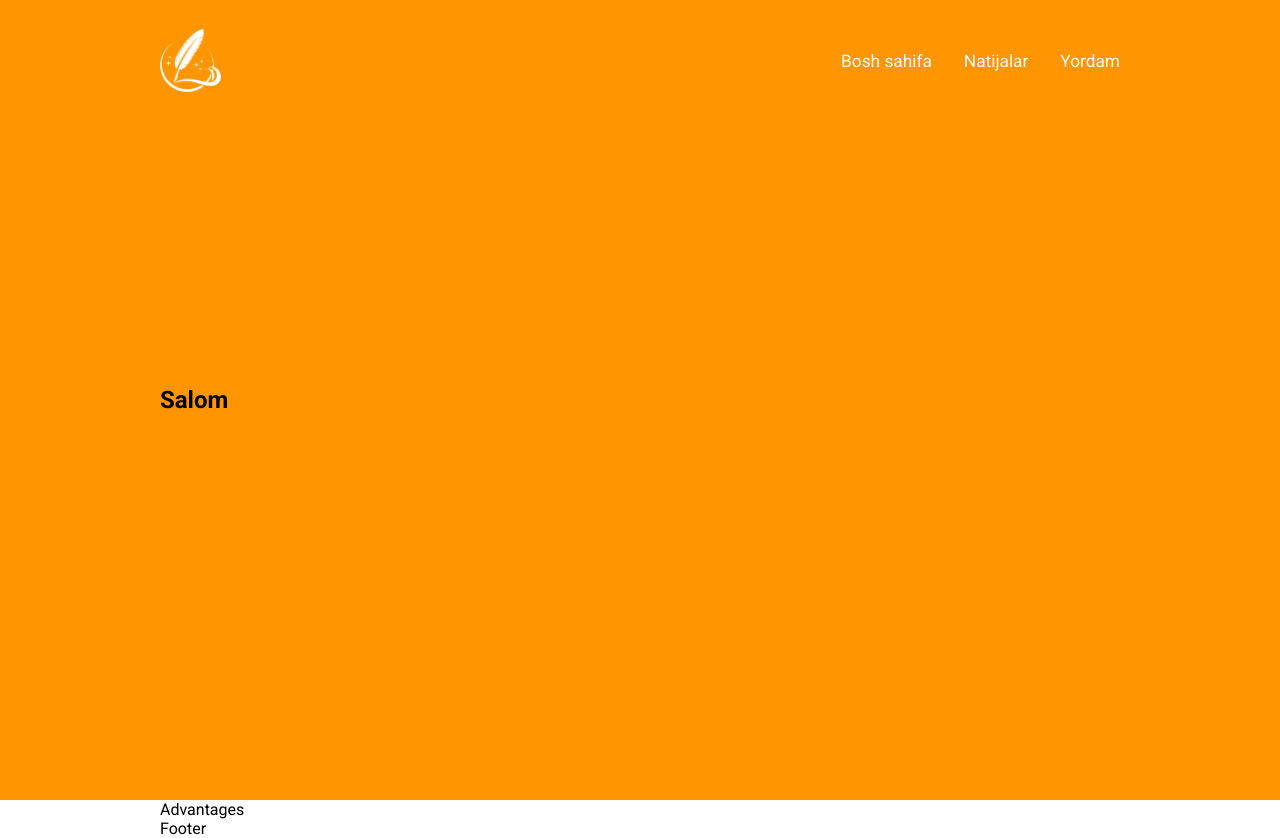
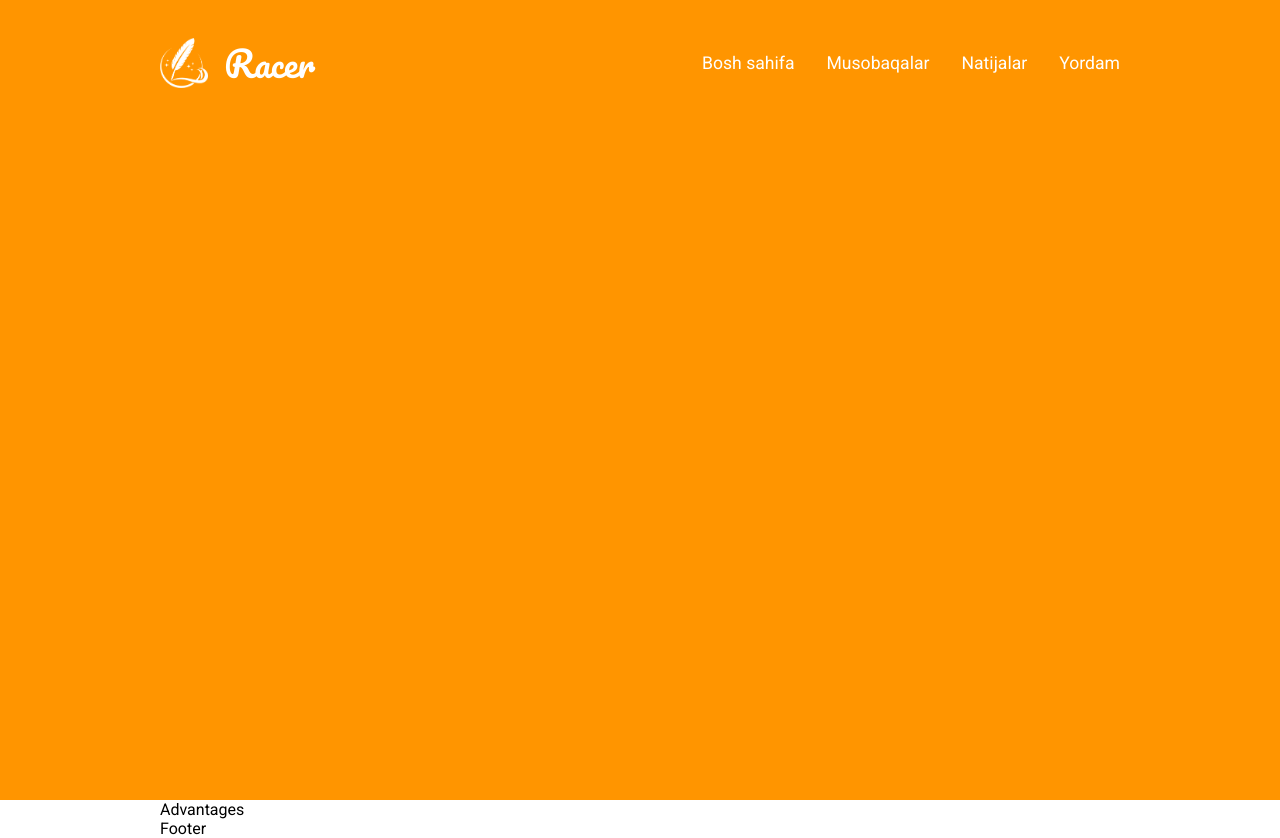
Before and after one commit to Sardorbek0731/writer-racing, a React (Vite) app: page / in a window 1280 px wide. Built offline with nearby package versions, Linux system fonts and the light colour scheme.

Commit message:
changed logo and added competition files

```diff
--- a/src/App.css
+++ b/src/App.css
@@ -1,5 +1,10 @@
 /* Google Fonts */
+
+/* Roboto */
 @import url("https://fonts.googleapis.com/css2?family=Roboto:ital,wght@0,100;0,300;0,400;0,500;0,700;0,900;1,100;1,300;1,400;1,500;1,700;1,900&display=swap");
+
+/* Pacifico */
+@import url('https://fonts.googleapis.com/css2?family=Inter:ital,opsz,wght@0,14..32,100..900;1,14..32,100..900&family=Pacifico&display=swap');
 
 /* General */
 * {
--- a/src/App.tsx
+++ b/src/App.tsx
@@ -6,6 +6,7 @@ import { BrowserRouter, Routes, Route } from "react-router-dom";
 
 // Pages
 import Home from "./pages/home/Home";
+import Competition from "./pages/competition/Competition";
 import History from "./pages/history/History";
 import Help from "./pages/help/Help";
 
@@ -22,6 +23,7 @@ function App(): JSX.Element {
 
       <Routes>
         <Route path="/" element={<Home />} />
+        <Route path="/competition" element={<Competition />} />
         <Route path="/history" element={<History />} />
         <Route path="/help" element={<Help />} />
       </Routes>
--- a/src/components/header/Header.css
+++ b/src/components/header/Header.css
@@ -3,20 +3,27 @@ header {
   top: 0;
   left: 0;
   right: 0;
-  padding: 1.8rem 0;
-  background-color: rgb(255, 149, 0);
+  padding: 2rem 0;
 }
 
-.logo {
-  width: 3.8rem;
+.logo img {
+  width: 3rem;
   height: auto;
+  margin-right: 1rem;
+}
+
+.logo h1 {
+  font-size: 2.2rem;
+  color: white;
+  font-weight: 400;
+  font-family: "Pacifico", cursive;
 }
 
 .navbar a {
   margin-right: 2rem;
   color: white;
   font-weight: 400;
-  font-size: 1.08rem;
+  font-size: 1.1rem;
 }
 
 .navbar a:last-child {
--- a/src/components/header/Header.tsx
+++ b/src/components/header/Header.tsx
@@ -11,10 +11,14 @@ function Header(): JSX.Element {
   return (
     <header>
       <div className="container flex alignCenter justifyBetween">
-        <img src={logo} className="logo" alt="Writer Racing Logo" />
+        <div className="logo flex alignCenter">
+          <img src={logo} alt="Writer Racing Logo" />
+          <h1>Racer</h1>
+        </div>
 
         <nav className="navbar">
           <NavLink to="/">Bosh sahifa</NavLink>
+          <NavLink to="/competition">Musobaqalar</NavLink>
           <NavLink to="/history">Natijalar</NavLink>
           <NavLink to="/help">Yordam</NavLink>
         </nav>
--- a/src/components/welcome/Welcome.tsx
+++ b/src/components/welcome/Welcome.tsx
@@ -4,9 +4,7 @@ function Welcome(): JSX.Element {
   return (
     <section>
       <div className="welcome">
-        <div className="container flex alignCenter justifyBetween hp-100">
-          <h1>Salom</h1>
-        </div>
+        <div className="container flex alignCenter justifyBetween hp-100"></div>
       </div>
     </section>
   );
--- /dev/null
+++ b/src/pages/competition/Competition.tsx
@@ -0,0 +1,11 @@
+import "./Competition.css";
+
+function Competition(): JSX.Element {
+  return (
+    <section>
+      <div className="container">Musobaqalar</div>
+    </section>
+  );
+}
+
+export default Competition;
```
Also changed, not shown: src/pages/competition/Competition.css (added).
